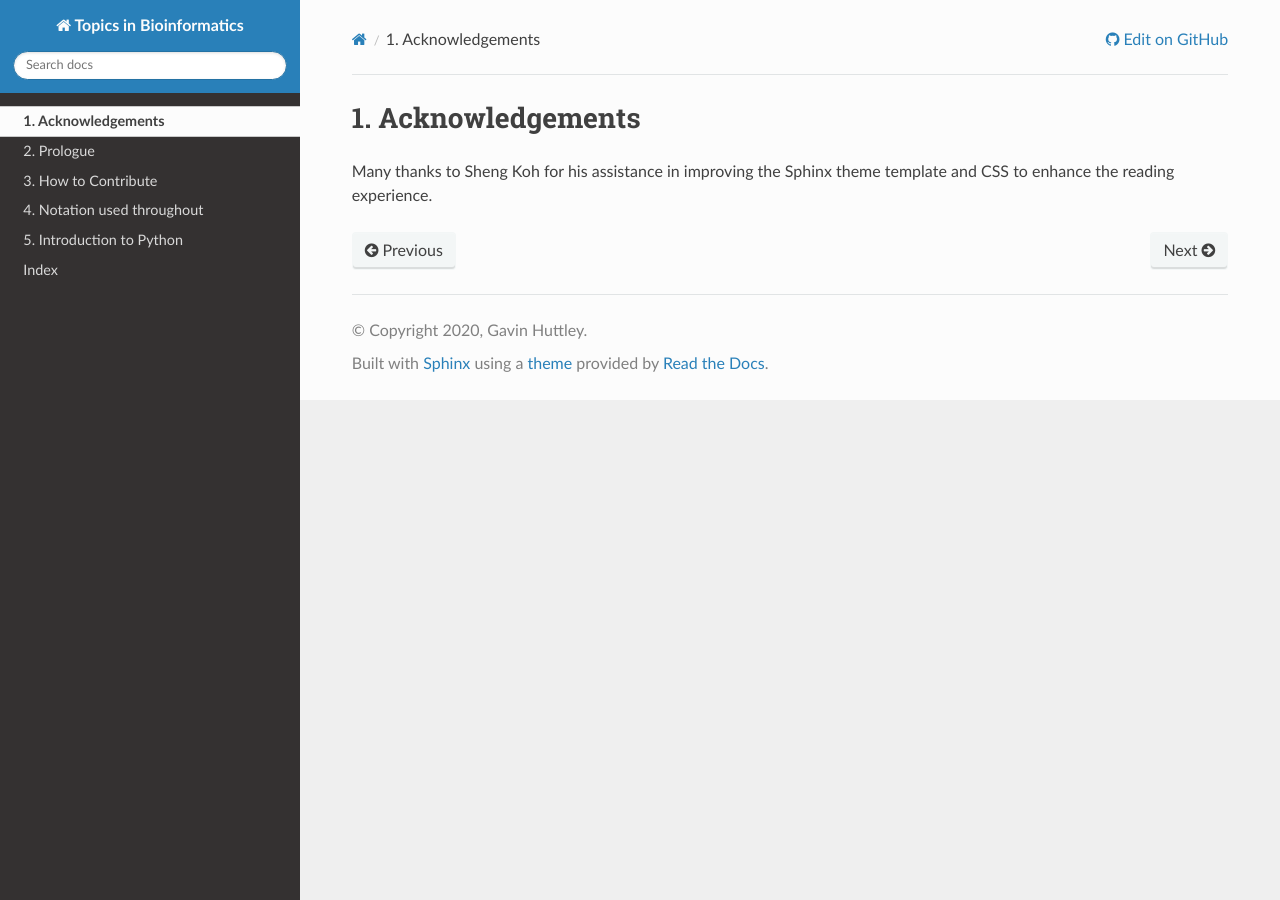
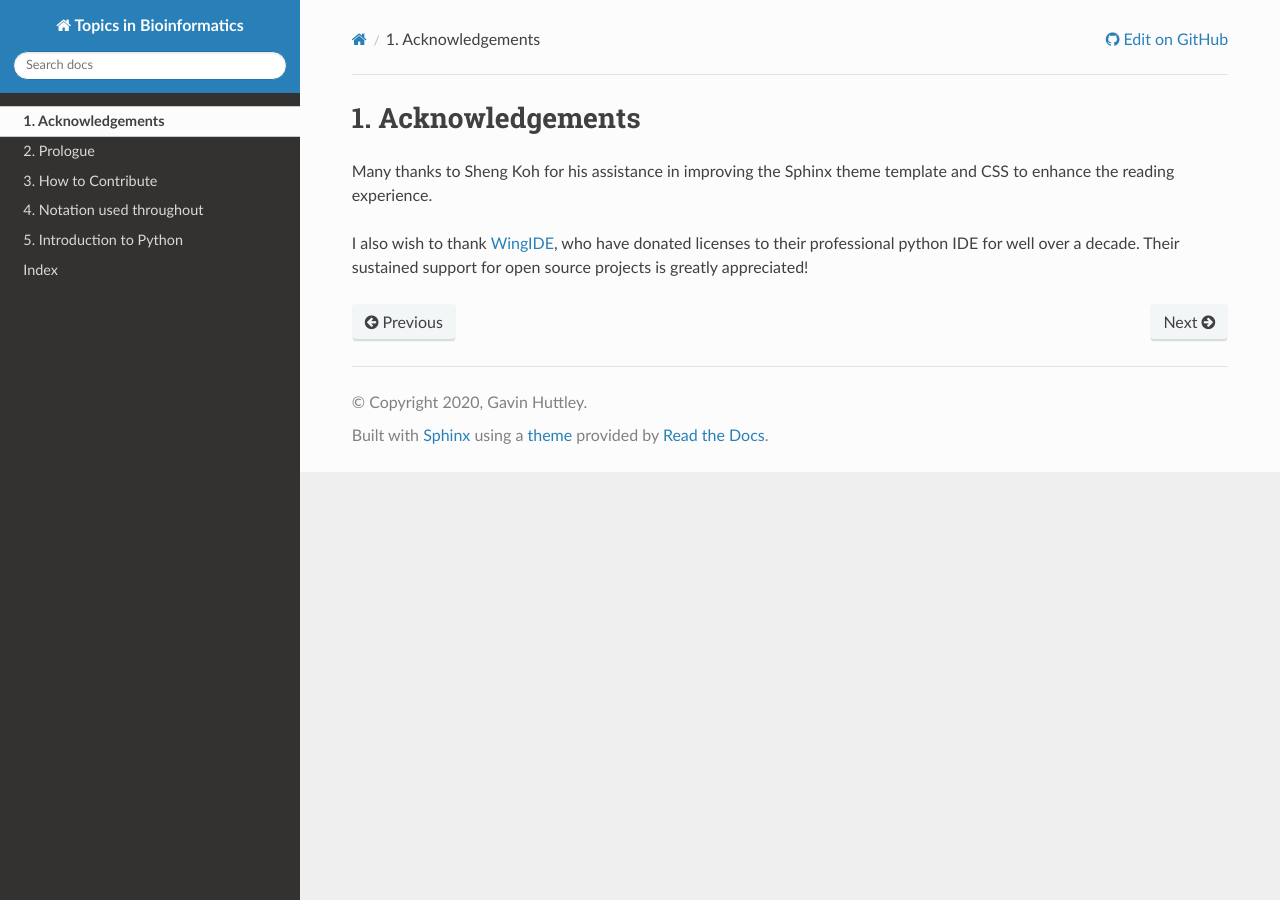
Before and after one commit to GavinHuttley/tib, a Sphinx documentation site: the page built from source/acknowledgements.rst, in a window 1280 px wide. Built offline with Sphinx 7.4.7 and the Read the Docs theme 2.0.0, drawn with Linux system fonts in a browser that asks for light colours.

Commit message:
add acknowledgement of Wing support

```diff
--- a/source/acknowledgements.rst
+++ b/source/acknowledgements.rst
@@ -3,3 +3,7 @@ Acknowledgements
 ****************
 
 Many thanks to Sheng Koh for his assistance in improving the Sphinx theme template and CSS to enhance the reading experience.
+
+I also wish to thank WingIDE_, who have donated licenses to their professional python IDE for well over a decade. Their sustained support for open source projects is greatly appreciated!
+
+.. _WingIDE: https://wingware.com
```
